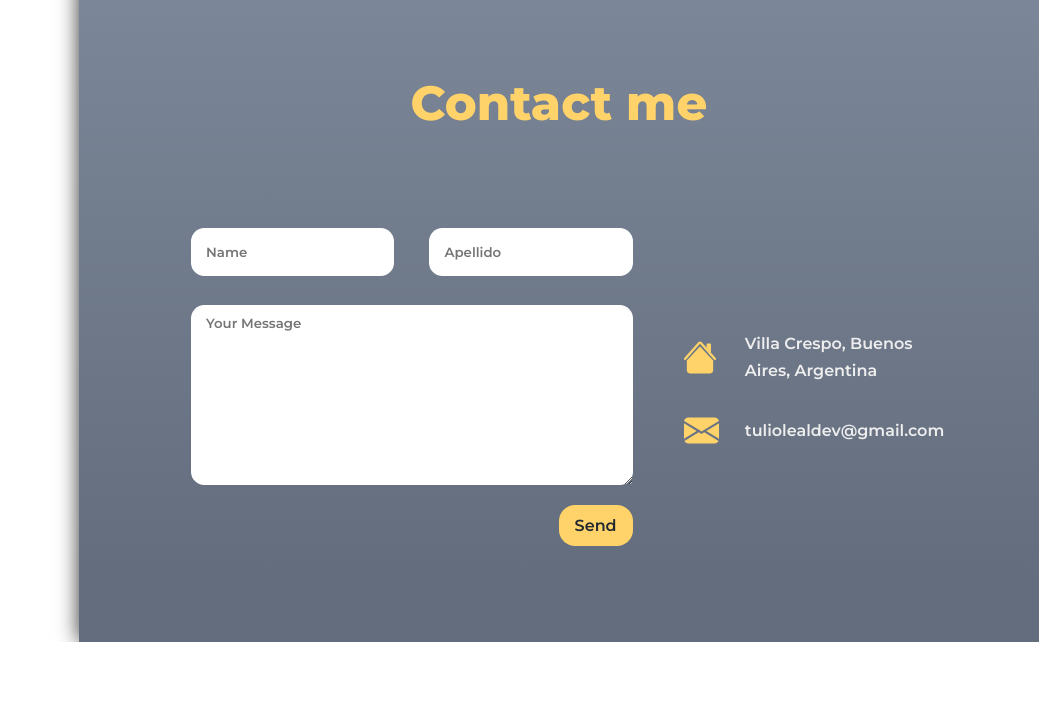
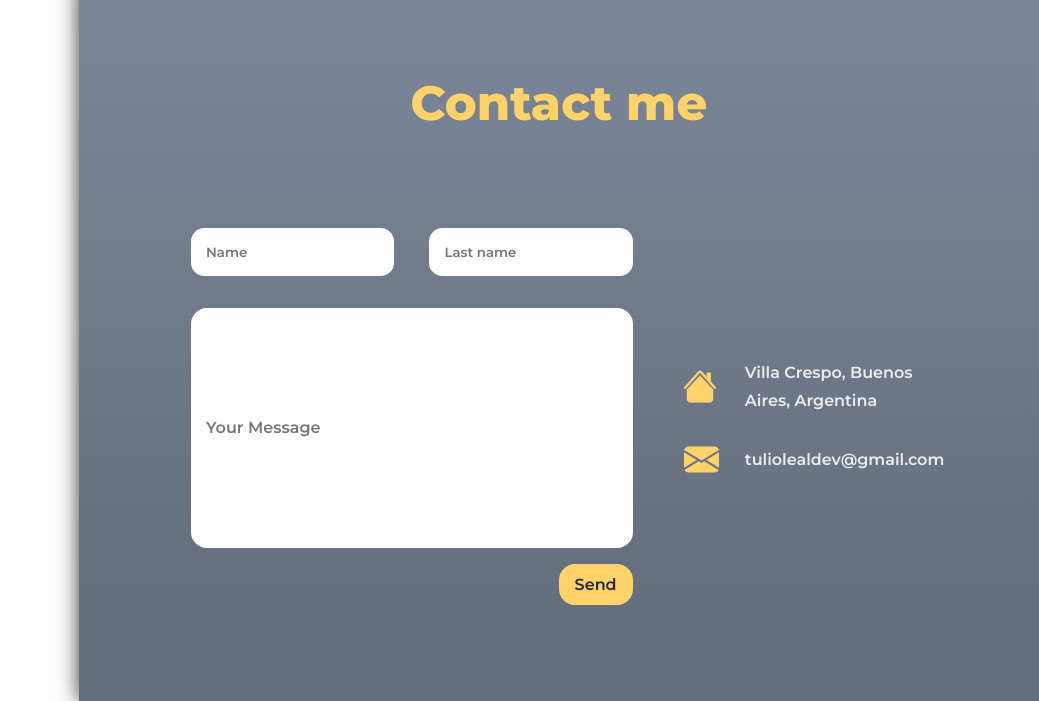
Before and after one commit to Tulioleal/_Portfolio, a Gatsby site: page / in a window 1280 px wide. Shown: the part 3038-3739 px from the top of the page, without its empty margins (241-1280 px from the left). Before the commit the page ends 3680 px from the top, so only its background shows below. Built offline with nearby package versions, Linux system fonts and the light colour scheme; Gatsby itself is replaced by a stand-in of ours.

Commit message:
add form style and functionality

```diff
--- a/src/components/Form/Form.jsx
+++ b/src/components/Form/Form.jsx
@@ -11,15 +11,30 @@ function Form() {
             <h2>Contact me</h2>
 
             <div className={Style.container}>
-                <form>
+                <form method='post' action="https://getform.io/f/6d2b6ff7-c15f-41c4-9a3e-890141963819">
                     <div className={Style.div}>
-                        <input type="text" placeholder='Name'/>
-                        <input type="text" placeholder='Apellido'/>
+                        <input
+                            type="text"
+                            placeholder='Name'
+                            name='name'
+                            id='name'
+                        />
+                        <input
+                            type="text"
+                            placeholder='Last name'
+                            name='last'
+                            id='last'
+                        />
                     </div>
 
-                    <textarea cols="30" rows="10" placeholder='Your Message'></textarea>
+                    <input
+                        type='text'
+                        placeholder='Your Message'
+                        name="message"
+                        id={Style.message}
+                    />
 
-                    <button>Send</button>
+                    <button type="submit">Send</button>
                 </form>
 
                 <div className={Style.info}>
--- a/src/components/Form/Form.module.scss
+++ b/src/components/Form/Form.module.scss
@@ -46,10 +46,12 @@ h2{
             }
         }
 
-        textarea{
+        #message{
+            font-size: 1em;
+            height: 15em;
+            width: 100%;
             padding: 10px 15px;
             margin-top: 1em;
-            width: 100%;
         }
 
         button{
```
